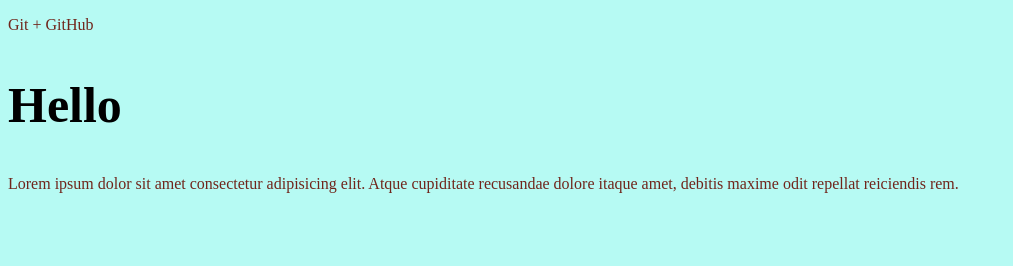
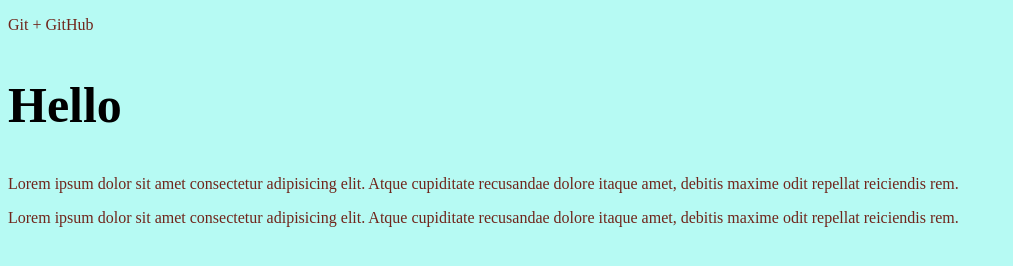
Before and after one commit to Mahinator96/gittest-, a plain HTML site: page index.html in a window 1280 px wide. Shown: the whole page, without its empty margins (0-1013 px from the left). Drawn offline with Linux system fonts and the light colour scheme.

Commit message:
Добавил текст

```diff
--- a/index.html
+++ b/index.html
@@ -11,5 +11,7 @@
   <p>Git + GitHub</p>
   <h2>Hello</h2>
   <p>Lorem ipsum dolor sit amet consectetur adipisicing elit. Atque cupiditate recusandae dolore itaque amet, debitis maxime odit repellat reiciendis rem.</p>
+
+  <p>Lorem ipsum dolor sit amet consectetur adipisicing elit. Atque cupiditate recusandae dolore itaque amet, debitis maxime odit repellat reiciendis rem.</p>
 </body>
 </html>
```
Also changed, not shown: working.html (+8 -4 lines).
